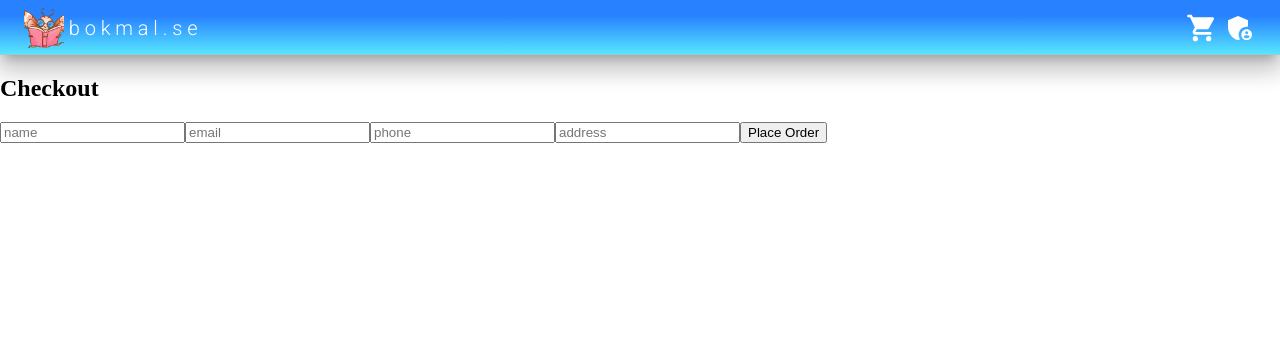
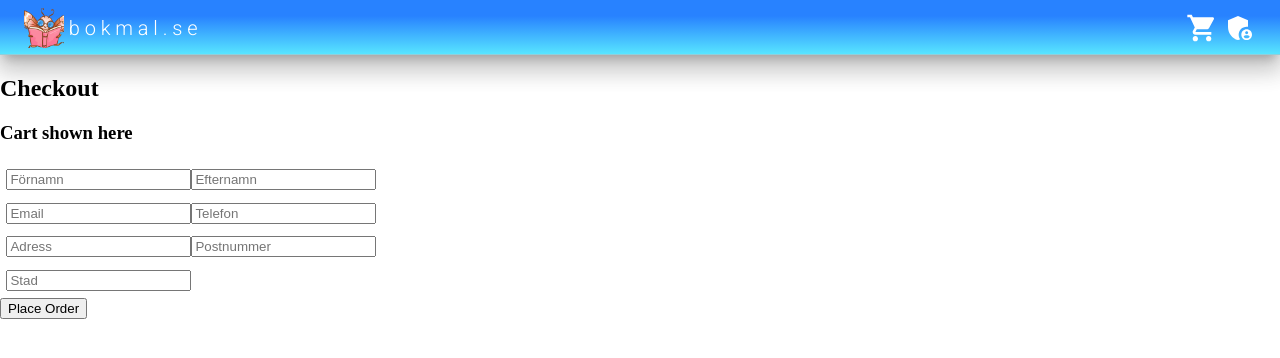
Before and after one commit to Banjo1337/Webshop, a React (Vite) app: page /checkout in a window 1280 px wide. Shown: the top 358 px of the page. Built offline with nearby package versions, Linux system fonts and the light colour scheme.

Commit message:
Add/design error messages

```diff
--- a/src/components/Models.ts
+++ b/src/components/Models.ts
@@ -21,8 +21,11 @@ export type ProductCreate = Omit<Product, "id">;
 export type UserCreate = Omit<User, "id">;
 
 export interface User {
-  name: string;
+  firstName: string;
+  lastName: string;
   email: string;
   phone: string;
   address: string;
+  postcode: string;
+  city: string;
 }
--- a/src/components/UserForm.tsx
+++ b/src/components/UserForm.tsx
@@ -1,15 +1,27 @@
-//TODO: implement in Checkout.tsx
-import { useFormik } from "formik";
+import { ErrorMessage, useFormik } from "formik";
+import { CSSProperties } from "react";
 import * as Yup from "yup";
 import { User, UserCreate } from "./Models";
 
 type UserRecord = Record<keyof UserCreate, Yup.AnySchema>;
 
 const UserSchema = Yup.object().shape<UserRecord>({
-  name: Yup.string().min(3).required(),
-  email: Yup.string().min(5).required(),
-  phone: Yup.string().min(6).required(),
-  address: Yup.string().min(10).required(),
+  firstName: Yup.string()
+    .min(2, "*Minst 2 bokstäver")
+    .required("*Obligatoriskt"),
+  lastName: Yup.string()
+    .min(2, "*Minst 2 bokstäver")
+    .required("*Obligatoriskt"),
+  email: Yup.string().email("*Ej giltig email").required("*Obligatoriskt"),
+  phone: Yup.string()
+    .min(6, "*Ej giltigt telefonnummer")
+    .required("*Obligatoriskt"),
+  address: Yup.string().min(3, "*Ej giltig adress").required("*Obligatoriskt"),
+  postcode: Yup.string()
+    .min(5, "*Ej giltigt postnummer")
+    .max(5, "*Ej giltigt postnummer")
+    .required("*Obligatoriskt"),
+  city: Yup.string().min(2).required("*Obligatoriskt"),
 });
 
 interface Props {
@@ -19,10 +31,13 @@ interface Props {
 function UserForm(props: Props) {
   const formik = useFormik<UserCreate>({
     initialValues: props.user || {
-      name: "",
+      firstName: "",
+      lastName: "",
       email: "",
       phone: "",
       address: "",
+      postcode: "",
+      city: "",
     },
     validateOnChange: true,
     validationSchema: UserSchema,
@@ -34,45 +49,126 @@ function UserForm(props: Props) {
 
   return (
     <form onSubmit={formik.handleSubmit}>
+      <div style={userInfoStyle}>
+        <div style={flexColumn}>
           <input
-        placeholder="name"
+            placeholder="Förnamn"
             type="text"
-        name="name"
-        value={formik.values.name}
+            name="firstName"
+            value={formik.values.firstName}
             onChange={formik.handleChange}
           />
-      {formik.touched.name && formik.errors.name}
+          {formik.touched.firstName && formik.errors.firstName ? (
+            <div style={errorMessageStyle}>{formik.errors.firstName}</div>
+          ) : null}
+        </div>
 
+        <div style={flexColumn}>
           <input
-        placeholder="email"
+            placeholder="Efternamn"
+            type="text"
+            name="lastName"
+            value={formik.values.lastName}
+            onChange={formik.handleChange}
+          />
+          {formik.touched.lastName && formik.errors.lastName ? (
+            <div style={errorMessageStyle}>{formik.errors.lastName}</div>
+          ) : null}
+        </div>
+      </div>
+
+      <div style={userInfoStyle}>
+        <div style={flexColumn}>
+          <input
+            placeholder="Email"
             type="text"
             name="email"
             value={formik.values.email}
             onChange={formik.handleChange}
           />
-      {formik.touched.email && formik.errors.email}
+          {formik.touched.email && formik.errors.email ? (
+            <div style={errorMessageStyle}>{formik.errors.email}</div>
+          ) : null}
+        </div>
 
+        <div style={flexColumn}>
           <input
-        placeholder="phone"
+            placeholder="Telefon"
             type="text"
             name="phone"
             value={formik.values.phone}
             onChange={formik.handleChange}
           />
-      {formik.touched.phone && formik.errors.phone}
+          {formik.touched.phone && formik.errors.phone ? (
+            <div style={errorMessageStyle}>{formik.errors.phone}</div>
+          ) : null}
+        </div>
+      </div>
 
+      <div style={userInfoStyle}>
+        <div style={flexColumn}>
           <input
-        placeholder="address"
+            placeholder="Adress"
             type="text"
             name="address"
             value={formik.values.address}
             onChange={formik.handleChange}
           />
-      {formik.touched.address && formik.errors.address}
+          {formik.touched.address && formik.errors.address ? (
+            <div style={errorMessageStyle}>{formik.errors.address}</div>
+          ) : null}
+        </div>
+
+        <div style={flexColumn}>
+          <input
+            placeholder="Postnummer"
+            type="text"
+            name="postcode"
+            value={formik.values.postcode}
+            onChange={formik.handleChange}
+          />
+          {formik.touched.postcode && formik.errors.postcode ? (
+            <div style={errorMessageStyle}>{formik.errors.postcode}</div>
+          ) : null}
+        </div>
+      </div>
+
+      <div style={userInfoStyle}>
+        <div style={flexColumn}>
+          <input
+            placeholder="Stad"
+            type="text"
+            name="city"
+            value={formik.values.city}
+            onChange={formik.handleChange}
+          />
+          {formik.touched.city && formik.errors.city ? (
+            <div style={errorMessageStyle}>{formik.errors.city}</div>
+          ) : null}
+        </div>
+      </div>
 
       <button>Place Order</button>
     </form>
   );
 }
 
+//TODO: Move to separate file??
+const userInfoStyle: CSSProperties = {
+  display: "flex",
+  flexDirection: "row",
+  width: "10rem",
+  padding: "0.4rem",
+};
+
+const flexColumn: CSSProperties = {
+  display: "flex",
+  flexDirection: "column",
+};
+
+const errorMessageStyle: CSSProperties = {
+  color: "red",
+  fontSize: "0.6rem",
+};
+
 export default UserForm;
--- a/src/pages/Checkout.tsx
+++ b/src/pages/Checkout.tsx
@@ -4,6 +4,7 @@ function Checkout() {
   return (
     <main>
       <h2>Checkout</h2>
+      <h3>Cart shown here</h3>
       <UserForm />
     </main>
   );
```
Lines whose indentation alone changed are shown as unchanged.
